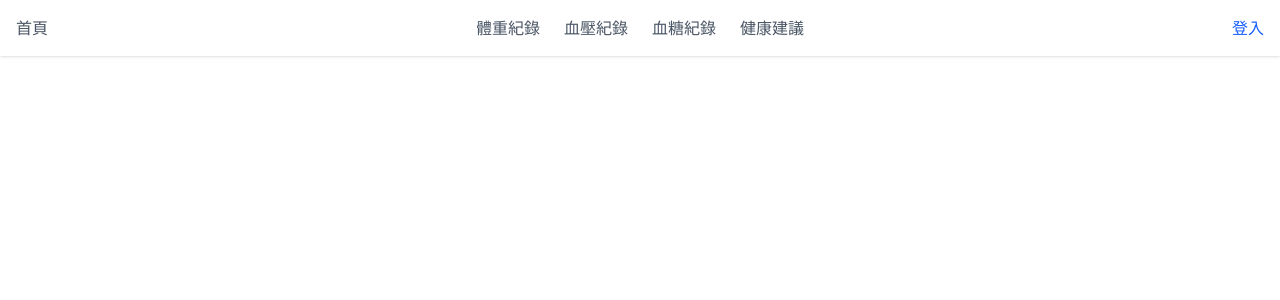
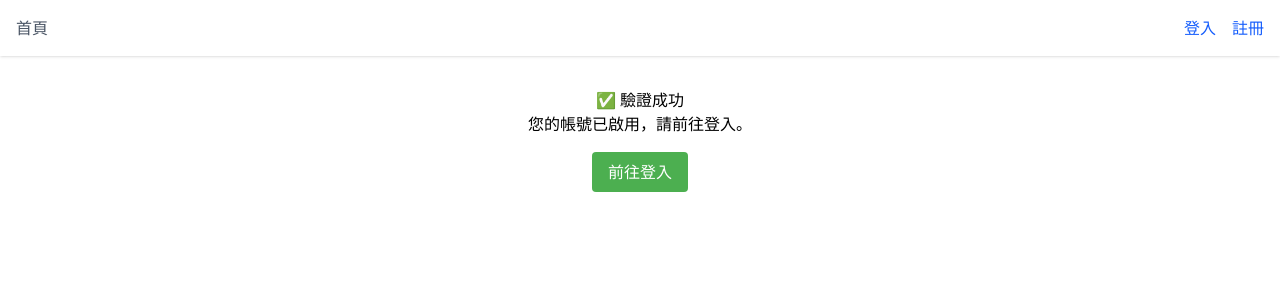
Before and after one commit to kurumi0512/healthy-life-ui, a React (Vite) app: page /verify-success in a window 1280 px wide. Shown: the top 300 px of the page. Built offline with nearby package versions, Linux system fonts and the light colour scheme; no server answers.

Commit message:
250521 17:29

```diff
--- a/src/App.jsx
+++ b/src/App.jsx
@@ -1,5 +1,7 @@
-import React, { useEffect } from 'react';  // ← 記得引入 useEffect
-import { Routes, Route } from 'react-router-dom';
+import React, { useEffect } from 'react';
+import { Routes, Route, Navigate } from 'react-router-dom';
+import { useAuth } from './auth/AuthContext';
+
 import Navbar from './components/Navbar';
 import LoginPage from './pages/LoginPage';
 import FrontPage from './pages/FrontPage';
@@ -9,10 +11,24 @@ import BPRecordPage from './pages/BPRecordPage';
 import SugarLogPage from './pages/SugarLogPage';
 import AdvicePage from './pages/AdvicePage';
 import RegisterPage from './pages/RegisterPage';
+import VerifySuccess from './pages/VerifySuccess';
+import AdminDashboard from './pages/AdminDashboard'; // ✅ 新增管理者後台頁面
 
 function App() {
+  const { user } = useAuth(); // ✅ 從登入狀態取得登入者資訊
 
-  // 🔍 這裡放測試後端是否有連上
+  // ✅ 權限保護元件：僅允許 ADMIN 進入
+  const RequireAdmin = ({ children }) => {
+    if (!user) {
+      return <Navigate to="/login" replace />;
+    }
+    if (user.role !== "ADMIN") {
+      return <Navigate to="/" replace />;
+    }
+    return children;
+  };
+
+  // ✅ 檢查後端是否連線（開發測試用）
   useEffect(() => {
     fetch('http://localhost:8082/health/ping', {
       credentials: 'include'
@@ -34,6 +50,20 @@ function App() {
         <Route path="/blood-sugar" element={<SugarLogPage />} />
         <Route path="/advice" element={<AdvicePage />} />
         <Route path="/register" element={<RegisterPage />} />
+        <Route path="/verify-success" element={<VerifySuccess />} />
+
+        {/* ✅ 管理者專用頁面：需為 ADMIN 身份 */}
+        <Route
+          path="/admin/dashboard"
+          element={
+            <RequireAdmin>
+              <AdminDashboard />
+            </RequireAdmin>
+          }
+        />
+
+        {/* ✅ 沒有路徑時導回首頁 */}
+        <Route path="*" element={<Navigate to="/" />} />
       </Routes>
     </>
   );
--- a/src/auth/AuthContext.jsx
+++ b/src/auth/AuthContext.jsx
@@ -60,13 +60,21 @@ export const AuthProvider = ({ children }) => {
   };
 
   // ✅ 初次進站，自動檢查 session 是否已登入
-  useEffect(() => {
+    useEffect(() => {
     fetch('http://localhost:8082/health/user', {
       credentials: 'include'
     })
-      .then(res => (res.ok ? res.json() : null))
+      .then(res => {
+        if (!res.ok) throw new Error("未登入");
+        return res.json();
+      })
       .then(data => {
+        console.log("目前登入狀態", data);
         if (data?.user) setUser(data.user);
+      })
+      .catch(err => {
+        console.log("❌ 尚未登入或 session 已失效");
+        setUser(null);
       });
   }, []);
 
--- a/src/components/Navbar.jsx
+++ b/src/components/Navbar.jsx
@@ -1,12 +1,12 @@
 import React, { useState } from 'react';
 import { NavLink, useNavigate } from 'react-router-dom';
-import { useAuth } from '../auth/AuthContext'; // ⬅️ 引入登入狀態
+import { useAuth } from '../auth/AuthContext';
 
 function Navbar() {
   const { user, logout } = useAuth();
   const navigate = useNavigate();
 
-  const [isOpen, setIsOpen] = useState(false); // 控制漢堡選單開關
+  const [isOpen, setIsOpen] = useState(false);
 
   const navItemStyle = ({ isActive }) =>
     isActive
@@ -14,18 +14,18 @@ function Navbar() {
       : 'text-gray-600 hover:text-blue-600';
 
   const handleLogout = () => {
-    logout(); // 清空登入狀態
-    navigate('/login'); // 導回登入頁
+    logout();
+    navigate('/login');
   };
 
   const handleLinkClick = () => {
-    setIsOpen(false); // 點擊後關閉漢堡選單
+    setIsOpen(false);
   };
 
   return (
     <nav className="bg-white shadow p-4">
       <div className="container mx-auto flex flex-col md:flex-row items-center justify-between gap-4">
-        {/* 左邊：品牌標題 / 漢堡選單按鈕 */}
+        {/* 左側 LOGO 或標題 */}
         <div className="flex justify-between w-full md:w-auto">
           <div>
             <NavLink to="/" className={navItemStyle}>
@@ -33,47 +33,37 @@ function Navbar() {
             </NavLink>
           </div>
 
-          {/* 漢堡選單按鈕 */}
+          {/* 手機漢堡按鈕 */}
           <div className="md:hidden flex items-center">
             <button
               className="text-gray-600 hover:text-blue-600"
               onClick={() => setIsOpen(!isOpen)}
             >
-              <svg
-                xmlns="http://www.w3.org/2000/svg"
-                className="h-6 w-6"
-                fill="none"
-                viewBox="0 0 24 24"
-                stroke="currentColor"
-              >
-                <path
-                  stroke-linecap="round"
-                  stroke-linejoin="round"
-                  stroke-width="2"
-                  d="M4 6h16M4 12h16M4 18h16"
-                />
+              <svg xmlns="http://www.w3.org/2000/svg" className="h-6 w-6" fill="none"
+                viewBox="0 0 24 24" stroke="currentColor">
+                <path strokeLinecap="round" strokeLinejoin="round" strokeWidth="2"
+                  d="M4 6h16M4 12h16M4 18h16" />
               </svg>
             </button>
           </div>
         </div>
 
-        {/* 中央導覽列：在大螢幕時顯示 */}
+        {/* 中央導覽列（桌機版） */}
         <div className="hidden md:flex flex-wrap justify-center gap-6">
-          <NavLink to="/weight" className={navItemStyle}>
-            體重紀錄
-          </NavLink>
-          <NavLink to="/blood-pressure" className={navItemStyle}>
-            血壓紀錄
-          </NavLink>
-          <NavLink to="/blood-sugar" className={navItemStyle}>
-            血糖紀錄
-          </NavLink>
-          <NavLink to="/advice" className={navItemStyle}>
-            健康建議
-          </NavLink>
+          {user?.role === 'USER' && (
+            <>
+              <NavLink to="/weight" className={navItemStyle}>體重紀錄</NavLink>
+              <NavLink to="/blood-pressure" className={navItemStyle}>血壓紀錄</NavLink>
+              <NavLink to="/blood-sugar" className={navItemStyle}>血糖紀錄</NavLink>
+              <NavLink to="/advice" className={navItemStyle}>健康建議</NavLink>
+            </>
+          )}
+          {user?.role === 'ADMIN' && (
+            <NavLink to="/admin/dashboard" className={navItemStyle}>後台管理</NavLink>
+          )}
         </div>
 
-        {/* 右上角：登入/登出 */}
+        {/* 右上登入區（桌機版） */}
         <div className="flex items-center gap-4 hidden md:flex">
           {user ? (
             <>
@@ -86,22 +76,20 @@ function Navbar() {
               </button>
             </>
           ) : (
-            <NavLink to="/login" className="text-blue-600 hover:underline">
-              登入
-            </NavLink>
+            <>
+              <NavLink to="/login" className="text-blue-600 hover:underline">登入</NavLink>
+              <NavLink to="/register" className="text-blue-600 hover:underline">註冊</NavLink>
+            </>
           )}
         </div>
       </div>
 
-      {/* 在小螢幕顯示的選單 */}
-      <div
-        className={`md:hidden ${isOpen ? 'block' : 'hidden'} mt-4 flex flex-col gap-4`}
-      >
-        {/* 漢堡選單左邊加入登入/登出 */}
+      {/* 手機選單展開 */}
+      <div className={`md:hidden ${isOpen ? 'block' : 'hidden'} mt-4 flex flex-col gap-4`}>
         <div className="flex items-center gap-4 p-4">
           {user ? (
             <>
-              <span className="text-gray-700">您好，{user.name}</span>
+              <span className="text-gray-700">您好，{user.username}</span>
               <button
                 onClick={handleLogout}
                 className="bg-red-500 text-white px-3 py-1 rounded"
@@ -110,24 +98,25 @@ function Navbar() {
               </button>
             </>
           ) : (
-            <NavLink to="/login" className="text-blue-600 hover:underline">
-              登入
-            </NavLink>
+            <>
+              <NavLink to="/login" className="text-blue-600 hover:underline">登入</NavLink>
+              <NavLink to="/register" className="text-blue-600 hover:underline">註冊</NavLink>
+            </>
           )}
         </div>
 
-        <NavLink to="/weight" className={navItemStyle} onClick={handleLinkClick}>
-          體重紀錄
-        </NavLink>
-        <NavLink to="/blood-pressure" className={navItemStyle} onClick={handleLinkClick}>
-          血壓紀錄
-        </NavLink>
-        <NavLink to="/blood-sugar" className={navItemStyle} onClick={handleLinkClick}>
-          血糖紀錄
-        </NavLink>
-        <NavLink to="/advice" className={navItemStyle} onClick={handleLinkClick}>
-          健康建議
-        </NavLink>
+        {user?.role === 'USER' && (
+          <>
+            <NavLink to="/weight" className={navItemStyle} onClick={handleLinkClick}>體重紀錄</NavLink>
+            <NavLink to="/blood-pressure" className={navItemStyle} onClick={handleLinkClick}>血壓紀錄</NavLink>
+            <NavLink to="/blood-sugar" className={navItemStyle} onClick={handleLinkClick}>血糖紀錄</NavLink>
+            <NavLink to="/advice" className={navItemStyle} onClick={handleLinkClick}>健康建議</NavLink>
+          </>
+        )}
+
+        {user?.role === 'ADMIN' && (
+          <NavLink to="/admin/dashboard" className={navItemStyle} onClick={handleLinkClick}>後台管理</NavLink>
+        )}
       </div>
     </nav>
   );
--- /dev/null
+++ b/src/pages/AdminDashboard.jsx
@@ -0,0 +1,12 @@
+import React from "react";
+
+function AdminDashboard() {
+  return (
+    <div className="p-6">
+      <h1 className="text-2xl font-bold mb-4">🛠️ 管理者後台</h1>
+      <p>這是只有 ADMIN 可以看到的後台頁面。</p>
+    </div>
+  );
+}
+
+export default AdminDashboard;
--- a/src/pages/LoginPage.jsx
+++ b/src/pages/LoginPage.jsx
@@ -9,7 +9,7 @@ function LoginPage() {
   const [captchaImage, setCaptchaImage] = useState('http://localhost:8082/health/captcha');
   const [errors, setErrors] = useState({});
 
-  const { login } = useAuth();
+  const { login, user } = useAuth(); // ✅ 加入 user 狀態
   const navigate = useNavigate();
 
   const refreshCaptcha = () => {
@@ -34,7 +34,15 @@ function LoginPage() {
 
     if (result.success) {
       console.log('✅ 登入成功，導向首頁');
-      navigate('/', { replace: true }); // ✅ 登入成功後直接導頁（取代歷史）
+
+      // ✅ 等待 user 狀態更新後再導頁
+      setTimeout(() => {
+        if (user?.role === "ADMIN") {
+          navigate("/admin/dashboard");
+        } else {
+          navigate("/home");
+        }
+      }, 300);
     } else {
       alert(result.message);
       refreshCaptcha(); // ❗登入失敗時刷新驗證碼
--- /dev/null
+++ b/src/pages/VerifySuccess.jsx
@@ -0,0 +1,28 @@
+import { useNavigate } from 'react-router-dom';
+
+function VerifySuccess() {
+  const navigate = useNavigate();
+
+  return (
+    <div style={{ padding: "2rem", textAlign: "center" }}>
+      <h2>✅ 驗證成功</h2>
+      <p>您的帳號已啟用，請前往登入。</p>
+      <button
+        onClick={() => navigate("/login")}
+        style={{
+          marginTop: "1rem",
+          padding: "0.5rem 1rem",
+          backgroundColor: "#4caf50",
+          color: "white",
+          border: "none",
+          borderRadius: "4px",
+          cursor: "pointer"
+        }}
+      >
+        前往登入
+      </button>
+    </div>
+  );
+}
+
+export default VerifySuccess;
```
